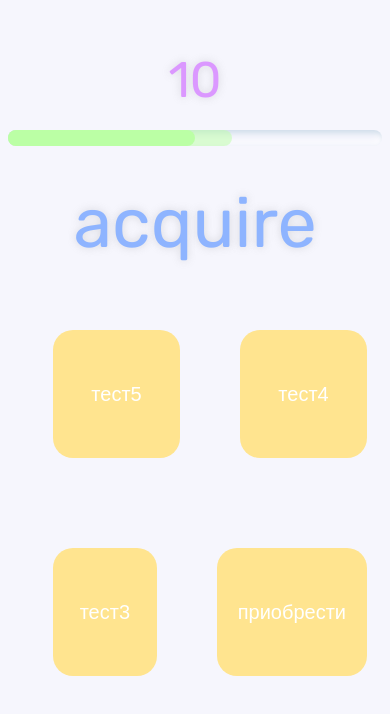
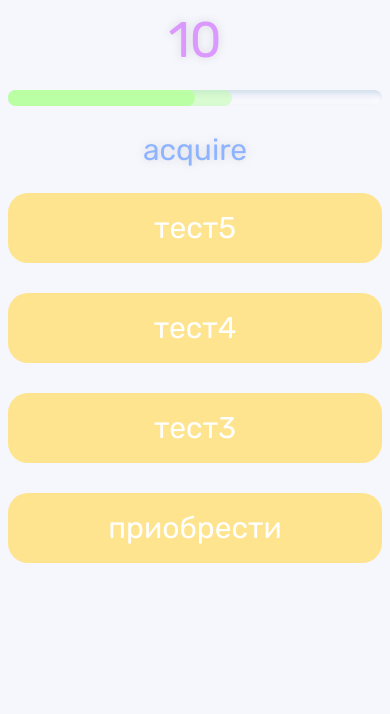
Before and after one commit to gently-whitesnow/thousandwords, a React (Create React App) app in the folder frontend/: page / in a window 390 px wide. Shown: the top 714 px of the page. Built offline with nearby package versions, Linux system fonts and the light colour scheme; no server answers.

Commit message:
fix mobile

```diff
--- a/frontend/src/components/CardHolder/CardHolder.styles.js
+++ b/frontend/src/components/CardHolder/CardHolder.styles.js
@@ -10,8 +10,14 @@ export const CardHolderWrapper = styled.div`
 export const Line = styled.div`
   max-height: 512px;
   min-height: 200px;
-  max-width: 1024px;
   height: 100%;
   width: 100%;
   display: flex;
+  margin:0;
+
+
+  @media (max-width: 768px) {
+    flex-direction: column;
+    justify-content: space-around;
+  }
 `;
--- a/frontend/src/components/Content/Content.styles.js
+++ b/frontend/src/components/Content/Content.styles.js
@@ -8,4 +8,8 @@ export const ContentWrapper = styled.div`
   width: 100%;
   margin-top: 50px;
   max-height: 1024px;
+
+  @media (max-width: 768px) {
+    margin-top: 10px;
+  }
 `;
--- a/frontend/src/components/LevelNumber/LevelNumber.styles.js
+++ b/frontend/src/components/LevelNumber/LevelNumber.styles.js
@@ -8,6 +8,7 @@ export const LevelNumberWrapper = styled.div`
 `;
 
 export const CustomNumber = styled.div`
+  text-align: center;
   font-size: 50px;
   color: #db98ff;
   text-shadow: 0px 0px 9px rgba(150, 150, 150, 0.3);
--- a/frontend/src/components/MindWord/MindWord.styles.js
+++ b/frontend/src/components/MindWord/MindWord.styles.js
@@ -8,10 +8,18 @@ export const MindWordWrapper = styled.div`
   width: 100%;
   margin-top: 20px;
   margin-bottom: 20px;
+  @media (max-width: 768px) {
+    margin-bottom: 10px;
+    margin-top: 10px;
+  }
 `;
 
 export const CustomWord = styled.div`
   font-size: 70px;
   color: #8eb4ff;
   text-shadow: 0px 0px 9px rgba(150, 150, 150, 0.3);
+
+  @media (max-width: 768px) {
+    font-size: 30px;
+  }
 `;
--- a/frontend/src/components/common/Card/Card.styles.js
+++ b/frontend/src/components/common/Card/Card.styles.js
@@ -1,9 +1,14 @@
 import styled from "styled-components";
 
 export const AnimationWrapper = styled.div`
-  height: 100%;
+  /* height: 100%; */
+  margin: 30px;
   width: 100%;
-  margin: 30px;
+  display: flex;
+  justify-content: center;
+  @media (max-width: 768px) {
+    margin: 0px;
+  }
   .success {
     animation: color-success 1s;
   }
@@ -16,8 +21,7 @@ export const AnimationWrapper = styled.div`
     }
     40% {
       background-color: #bbffa5;
-      box-shadow: #bbffa5 0px
-          1px 2px 0px,
+      box-shadow: #bbffa5 0px 1px 2px 0px,
         rgba(60, 64, 67, 0.15) 0px 2px 6px 2px;
     }
     100% {
@@ -30,8 +34,7 @@ export const AnimationWrapper = styled.div`
     }
     40% {
       background-color: #ff6969;
-      box-shadow: #ff6969 0px
-          1px 2px 0px,
+      box-shadow: #ff6969 0px 1px 2px 0px,
         rgba(60, 64, 67, 0.15) 0px 2px 6px 2px;
     }
     100% {
@@ -40,12 +43,13 @@ export const AnimationWrapper = styled.div`
   }
 `;
 
-export const CardWrapper = styled.button`
+export const CardWrapper = styled.div`
+  -webkit-tap-highlight-color: transparent;
   cursor: pointer;
   max-height: 256px;
-  min-height: 128px;
-  max-width: 512px;
+  min-height: 70px;
   height: 100%;
+  max-width: 400px;
   width: 100%;
 
   background-color: #ffe48f; //#fec85a;
@@ -63,11 +67,13 @@ export const CardWrapper = styled.button`
   align-items: center;
   justify-content: center;
 
-  @media (max-width: 768px) {
-    margin: 15px;
-    font-size: 20px;
-  }
   color: white;
   font-size: 40px;
   text-align: center;
+  @media (max-width: 768px) {
+    font-size: 20px;
+  }
+  @media (max-width: 1024px) {
+    font-size: 30px;
+  }
 `;
```
